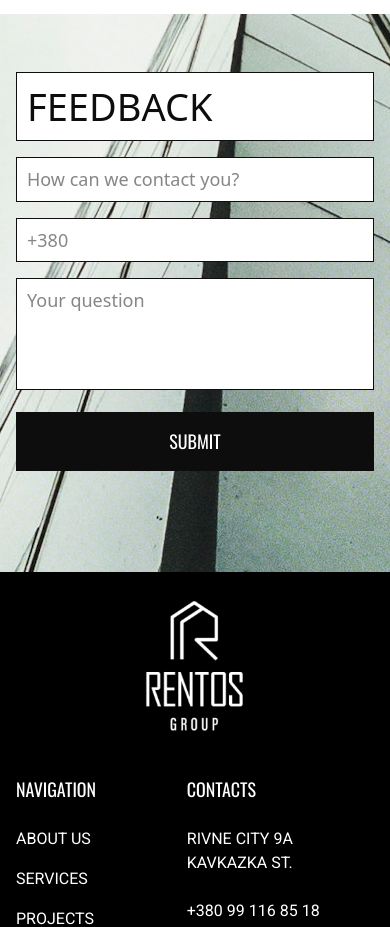
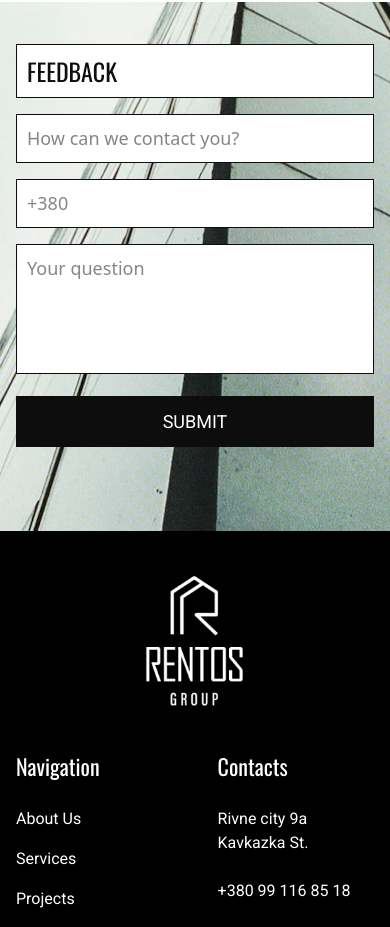
Before and after one commit to spaindoc/Rentos, a Next.js app: page /en in a window 390 px wide. Shown: the part 849-1776 px from the top of the page. Built offline with nearby package versions, Linux system fonts and the light colour scheme.

Commit message:
Done ui kit (alpha)

```diff
--- a/package.json
+++ b/package.json
@@ -13,7 +13,8 @@
     "next": "15.3.3",
     "next-intl": "^4.1.0",
     "react": "^19.0.0",
-    "react-dom": "^19.0.0"
+    "react-dom": "^19.0.0",
+    "tailwind-merge": "^2.2.1"
   },
   "devDependencies": {
     "@eslint/eslintrc": "^3",
--- a/src/app/[locale]/components/feedback.jsx
+++ b/src/app/[locale]/components/feedback.jsx
@@ -1,7 +1,8 @@
 'use client';
-import React, { useState } from 'react';
+import { useState } from 'react';
 import { useTranslations } from "next-intl";
 import bg from '@/../public/feedback_bg.jpg';
+import { Heading3, Input, Textarea, Button, Container } from './ui';
 
 const Feedback = () => {
     const t = useTranslations();
@@ -19,17 +20,9 @@ const Feedback = () => {
             className="bg-auto pt-[5vh] pb-[10vh] bg-center bg-no-repeat relative overflow-x-hidden min-w-full"
             style={{ backgroundImage: `url(${bg.src})` }}
         >
-            <div className={`relative overflow-x-hidden`}>
-                <div className="w-full max-w-full px-4 py-4 box-border">
-
-                    <div className="
-                        w-full max-w-[700px]
-                        mx-auto text-black bg-white
-                        border p-2.5 lg:py-2.5 lg:px-5 lg:border-2 border-black uppercase
-                    ">
-                        <h3 className="break-words leading-tight text-[38px] lg:text-7xl">
-                            {t('Feedback.title')}
-                        </h3>
+            <Container>
+                <div className="w-full max-w-[700px] mx-auto text-black bg-white border p-2.5 lg:py-2.5 lg:px-5 lg:border-2 border-black uppercase">
+                    <Heading3>{t('Feedback.title')}</Heading3>
                 </div>
 
                 <form
@@ -39,58 +32,36 @@ const Feedback = () => {
                         onFetch(name, phone, message);
                     }}
                 >
-                        <input
+                    <Input
                         type="text"
                         placeholder={t('Feedback.form.name')}
                         value={name}
                         onChange={(e) => setName(e.target.value)}
-                            className="
-                                w-full max-w-full min-w-0 box-border
-                                border p-2.5 lg:py-2.5 lg:px-5 lg:border-2 border-black
-                                text-base leading-tight
-                                focus:outline-none
-                                bg-white text-[18px] lg:text-[22px] lg:leading-tight
-                            "
                     />
 
-                        <input
+                    <Input
                         type="tel"
                         placeholder="+380"
                         value={phone}
                         onChange={(e) => setPhone(e.target.value)}
-                            className="
-                                w-full max-w-full min-w-0 box-border
-                                border p-2.5 lg:py-2.5 lg:px-5 lg:border-2 border-black
-                                text-base leading-tight
-                                focus:outline-none bg-white
-                                text-[18px] lg:text-[22px] lg:leading-tight
-                            "
                     />
 
-                        <textarea
+                    <Textarea
                         placeholder={t('Feedback.form.question')}
                         rows={4}
                         value={message}
                         onChange={(e) => setMessage(e.target.value)}
-                            className="
-                                w-full max-w-full min-w-0 box-border
-                                border p-2.5 lg:py-2.5 lg:px-5 lg:border-2 border-black
-                                text-base leading-tight resize-none
-                                focus:outline-none bg-white
-                                text-[18px] lg:text-[22px] lg:leading-tight
-                            "
                     />
 
-                        <div className="w-full max-w-full box-border">
-                        <button className={`bg-black w-full max-w-[700px] cursor-pointer font-oswald py-4 text-center
-                         text-white text-[18px] lg:text-4xl
-                         uppercase hover:bg-blue hover:text-black transition-colors duration-300`}>
+                    <Button
+                        type="submit"
+                        className="w-full max-w-[700px] uppercase text-[18px] lg:text-4xl"
+                        variant="primary"
+                    >
                         {t('Feedback.form.submit')}
-                        </button> {/*!TODO Винести у UI KIT(та оформити його) !!!*/}
-                        </div>
+                    </Button>
                 </form>
-                </div>
-            </div>
+            </Container>
         </section>
     );
 };
--- a/src/app/[locale]/components/footer.jsx
+++ b/src/app/[locale]/components/footer.jsx
@@ -1,18 +1,19 @@
 'use client';
 
-import React from 'react';
+import Image from "next/image";
+import { useTranslations } from "next-intl";
 import logo from '@/../public/logo.png';
-import { useTranslations } from "next-intl";
-import Image from "next/image";
 import InstagramIcon from "@/app/[locale]/components/ui/InstagramIcon";
 import FacebookIcon from "@/app/[locale]/components/ui/FacebookIcon";
+import {Container, Heading4, Paragraph} from '@/app/[locale]/components/ui'
+
 
 const Footer = () => {
   const t = useTranslations();
 
   return (
-      <footer className="w-full bg-[#000] py-6 uppercase font-normal"> {/*? З юай кіту не метчиться бекграунд з лого(*/}
-          <div className="container mx-auto px-4 lg:px-2">
+    <footer className="bg-[#000] py-10">
+      <Container>
         <div className="flex flex-col lg:flex-row lg:items-start lg:justify-between lg:h-[433px]">
           <div className="flex flex-col lg:h-full mb-8 lg:mb-0 items-center lg:items-start">
             <Image
@@ -23,8 +24,8 @@ const Footer = () => {
               className="w-[180px] lg:w-[260px] h-auto"
             />
             <a
-                          className="underline text-flink text-xl normal-case hidden lg:block mt-auto w-[260px] text-center" // тут трохи хардкоду але нічого не придумав(
               href=""
+              className="hidden lg:block mt-auto w-[260px] text-center underline"
             >
               {t('Footer.links.privacyPolicy')}
             </a>
@@ -32,9 +33,9 @@ const Footer = () => {
 
           <div className="flex flex-row justify-between lg:justify-around w-full lg:gap-16 h-full">
             <div className="flex flex-col lg:h-full">
-                          <h4 className="text-white text-lg lg:text-4xl mb-6 lg:mb-11">
+              <Heading4 className="text-white mb-6 lg:mb-11">
                 {t('Footer.navigation')}
-                          </h4>
+              </Heading4>
               <nav className="flex-1">
                 <ul className="flex flex-col gap-4 lg:gap-5 text-white text-base lg:text-xl">
                   <li><a href="">{t('Footer.navigationLinks.about')}</a></li>
@@ -45,24 +46,24 @@ const Footer = () => {
                 </ul>
               </nav>
               <a
-                              className="underline text-flink text-xl normal-case hidden lg:block mt-auto"
                 href=""
+                className="hidden lg:block mt-auto underline"
               >
                 {t('Footer.links.websiteDevelopment')}
               </a>
             </div>
 
             <div className="flex flex-col lg:h-full">
-                          <h4 className="text-white text-lg lg:text-4xl mb-6 lg:mb-11">
+              <Heading4 className="text-white mb-6 lg:mb-11">
                 {t('Footer.contacts')}
-                          </h4>
+              </Heading4>
               <div className="flex flex-col flex-1">
                 <div className="flex flex-col gap-6 lg:gap-[57px] text-base lg:text-xl text-white mb-6 lg:flex-1">
-                                  <p className="max-w-[120px] lg:max-w-none">
+                  <Paragraph className="max-w-[120px] lg:max-w-none">
                     {t('Footer.contactInfo.address')}
-                                  </p>
-                                  <p>+380 99 116 85 18</p>
-                                  <p>rentos.ua@gmail.com</p>
+                  </Paragraph>
+                  <Paragraph>+380 99 116 85 18</Paragraph>
+                  <Paragraph>rentos.ua@gmail.com</Paragraph>
                 </div>
                 <div className="flex justify-start lg:justify-between lg:mt-auto gap-4 lg:gap-0">
                   <InstagramIcon/>
@@ -74,14 +75,14 @@ const Footer = () => {
         </div>
 
         <div className="flex flex-col gap-4 lg:hidden mt-8">
-                  <a className="underline text-flink text-base normal-case" href="">
+          <a href="" className="text-base underline">
             {t('Footer.links.websiteDevelopment')}
           </a>
-                  <a className="underline text-flink text-base normal-case" href=""> {/*тут трохи хардкоду але нічого не придумав(*/}
+          <a href="" className="text-base underline">
             {t('Footer.links.privacyPolicy')}
           </a>
         </div>
-          </div>
+      </Container>
     </footer>
   );
 };
--- a/src/app/[locale]/components/ui/button.jsx
+++ b/src/app/[locale]/components/ui/button.jsx
@@ -1,12 +1,31 @@
-import React from 'react';
+import { forwardRef } from 'react';
+import {cn} from "@/app/[locale]/lib/utils"
 
-const Button = (onClick, title, className) => {
-    return (
-        <button className={`bg-black, py-4 lg:py-3  uppercase text-white text-base lg:text-3xl font-oswald ${className}`}
-        onClick={onClick}>
-            {title}
-        </button>
-    );
+
+const sizes = {
+  sm: 'px-4 py-2 text-sm',
+  md: 'px-6 py-3 text-base',
+  lg: 'px-8 py-4 text-lg',
 };
 
-export default Button;
+export const Button = forwardRef(({
+  children,
+  size = 'md',
+  className,
+  ...props
+}, ref) => {
+  return (
+    <button
+      ref={ref}
+      className={cn(
+        'font-roboto font-normal bg-black text-white hover:bg-blue hover:text-black transition-colors cursor-pointer',
+        sizes[size],
+        className
+      )}
+      {...props}
+    >
+      {children}
+    </button>
+  );
+});
+Button.displayName = 'Button';
--- /dev/null
+++ b/src/app/[locale]/components/ui/container.jsx
@@ -0,0 +1,30 @@
+import { forwardRef } from 'react';
+import {cn} from "@/app/[locale]/lib/utils"
+
+export const Container = forwardRef(({ children, className, ...props }, ref) => (
+  <div
+    ref={ref}
+    className={cn(
+      'container mx-auto px-4 md:px-0',
+      className
+    )}
+    {...props}
+  >
+    {children}
+  </div>
+));
+Container.displayName = 'Container';
+
+export const Section = forwardRef(({ children, className, ...props }, ref) => (
+  <section
+    ref={ref}
+    className={cn(
+      'py-12 md:py-16 lg:py-20',
+      className
+    )}
+    {...props}
+  >
+    {children}
+  </section>
+));
+Section.displayName = 'Section';
--- /dev/null
+++ b/src/app/[locale]/components/ui/index.js
@@ -0,0 +1,7 @@
+export * from './typography';
+export * from './container';
+export * from './button';
+export * from './input';
+export * from './textarea';
+export { default as FacebookIcon } from './FacebookIcon';
+export { default as InstagramIcon } from './InstagramIcon';
--- /dev/null
+++ b/src/app/[locale]/components/ui/input.jsx
@@ -0,0 +1,20 @@
+import { forwardRef } from 'react';
+import {cn} from "@/app/[locale]/lib/utils"
+
+export const Input = forwardRef(({ className, type, ...props }, ref) => {
+  return (
+    <input
+      type={type}
+      className={cn(
+        'w-full max-w-full min-w-0 box-border',
+        'border p-2.5 lg:py-2.5 lg:px-5 lg:border-2 border-black',
+        'text-base leading-tight focus:outline-none',
+        'bg-white text-[18px] lg:text-[22px] lg:leading-tight',
+        className
+      )}
+      ref={ref}
+      {...props}
+    />
+  );
+});
+Input.displayName = 'Input';
--- /dev/null
+++ b/src/app/[locale]/components/ui/textarea.jsx
@@ -0,0 +1,19 @@
+import { forwardRef } from 'react';
+import {cn} from '@/app/[locale]/lib/utils'
+
+export const Textarea = forwardRef(({ className, ...props }, ref) => {
+  return (
+    <textarea
+      className={cn(
+        'w-full max-w-full min-w-0 box-border',
+        'border p-2.5 lg:py-2.5 lg:px-5 lg:border-2 border-black',
+        'text-base leading-tight resize-none focus:outline-none',
+        'bg-white text-[18px] lg:text-[22px] lg:leading-tight',
+        className
+      )}
+      ref={ref}
+      {...props}
+    />
+  );
+});
+Textarea.displayName = 'Textarea';
--- /dev/null
+++ b/src/app/[locale]/components/ui/typography.jsx
@@ -0,0 +1,85 @@
+import { forwardRef } from 'react';
+import {cn} from "@/app/[locale]/lib/utils"
+
+export const Heading1 = forwardRef(({ children, className, ...props }, ref) => (
+  <h1
+    ref={ref}
+    className={cn(
+      'text-4xl md:text-5xl lg:text-7xl font-oswald',
+      className
+    )}
+    {...props}
+  >
+    {children}
+  </h1>
+));
+Heading1.displayName = 'Heading1';
+
+export const Heading2 = forwardRef(({ children, className, ...props }, ref) => (
+  <h2
+    ref={ref}
+    className={cn(
+      'text-3xl md:text-4xl lg:text-6xl font-oswald',
+      className
+    )}
+    {...props}
+  >
+    {children}
+  </h2>
+));
+Heading2.displayName = 'Heading2';
+
+export const Heading3 = forwardRef(({ children, className, ...props }, ref) => (
+  <h3
+    ref={ref}
+    className={cn(
+      'text-2xl md:text-3xl lg:text-5xl font-oswald',
+      className
+    )}
+    {...props}
+  >
+    {children}
+  </h3>
+));
+Heading3.displayName = 'Heading3';
+
+export const Heading4 = forwardRef(({children, className, ...props}, ref) => (
+  <h4
+    ref={ref}
+    className={cn(
+      'text-[22px] lg:text-[38px] text-white font-oswald', className
+    )}
+    {...props}
+  >
+    {children}
+  </h4>
+))
+
+export const Paragraph = forwardRef(({ children, className, ...props }, ref) => (
+  <p
+    ref={ref}
+    className={cn(
+      'text-base md:text-[20px] xl:text-[22px] font-roboto',
+      className
+    )}
+    {...props}
+  >
+    {children}
+  </p>
+));
+Paragraph.displayName = 'Paragraph';
+
+// export const Link = forwardRef(({ children, href, className, ...props }, ref) => (
+//   <a
+//     ref={ref}
+//     href={href}
+//     className={cn(
+//       'text-base md:text-[22px] font-roboto text-gray hover:text-black transition-colors',
+//       className
+//     )}
+//     {...props}
+//   >
+//     {children}
+//   </a>
+// ));
+// Link.displayName = 'Link';  //? Потрібно ?
--- /dev/null
+++ b/src/app/[locale]/lib/utils.js
@@ -0,0 +1,6 @@
+import { clsx } from 'clsx';
+import { twMerge } from 'tailwind-merge';
+
+export function cn(...inputs) {
+  return twMerge(clsx(inputs));
+}
--- a/src/app/[locale]/page.jsx
+++ b/src/app/[locale]/page.jsx
@@ -1,4 +1,4 @@
-import About from "@/app/[locale]/components/about_us/about";
+import About from "@/app/[locale]/components/about";
 import Footer from "@/app/[locale]/components/footer";
 import Feedback from "@/app/[locale]/components/feedback";
 
```
Also changed, not shown: src/app/[locale]/components/about.jsx (renamed from src/app/[locale]/components/about_us/about.jsx, +8 -7 lines), 1 other file (tests, documents, lock files or other folders). Lines whose indentation alone changed are shown as unchanged.
